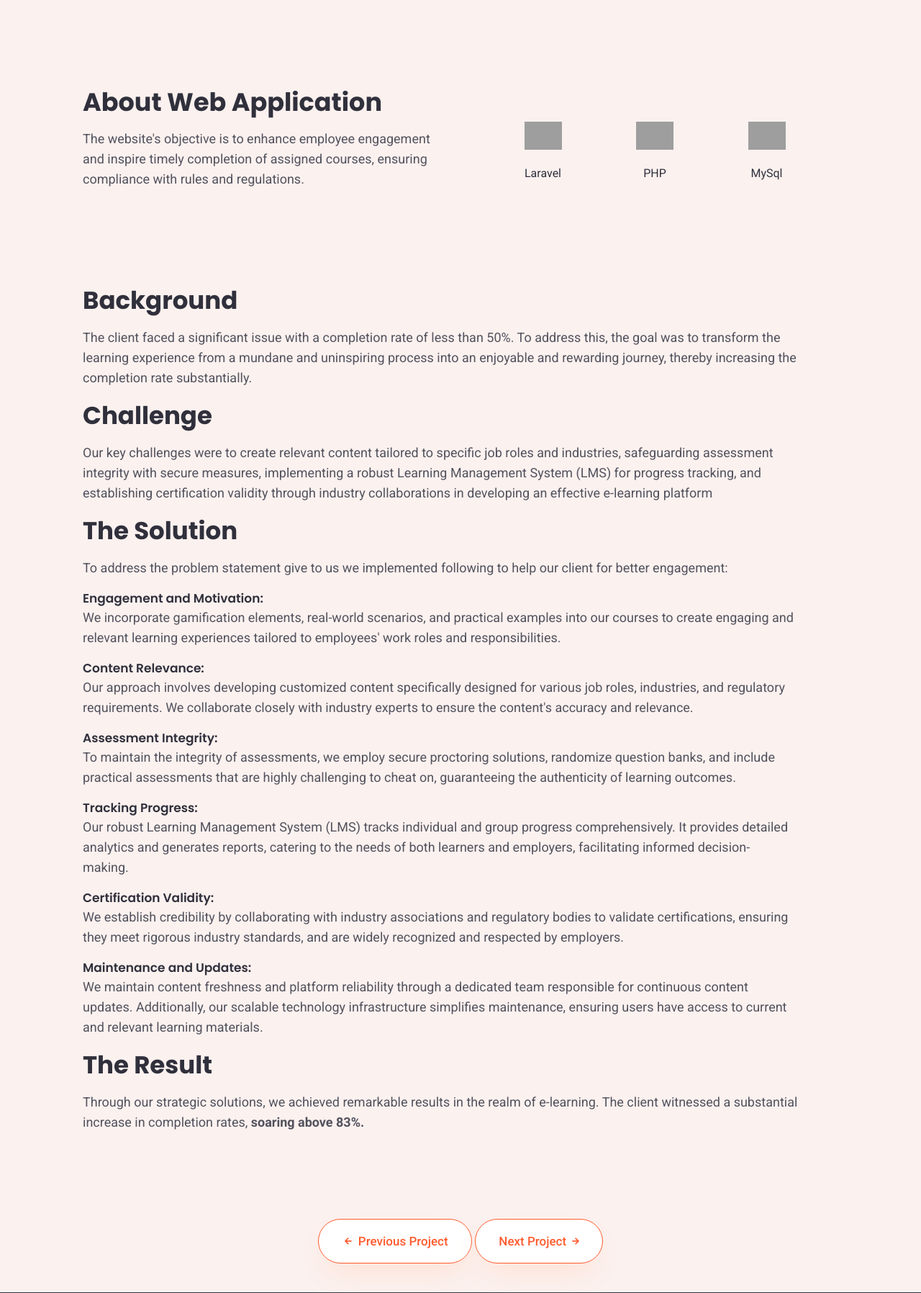
After one commit to nirlepsoft/website, a PHP site: page /portfolio-details-trace_point.php in a window 1280 px wide. The commit adds this page. Shown: the part 540-2336 px from the top of the page at 72% size. Run offline with PHP 8.4, Linux system fonts and the light colour scheme; grey boxes are pictures that could not be loaded.

Commit message:
Add trace point details and little modifications

```diff
--- /dev/null
+++ b/portfolio-details-trace_point.php
@@ -0,0 +1,149 @@
+<?php include('header.php'); ?>
+
+	   <!-- Header title -->
+<section class="header-title head-opacity" data-background="images/portfolio/TRACE-point.png">
+	<div class="container">
+	   <div class="row">
+		  <div class="col-lg-6">
+			<h1 class="mb15" data-aos="fade-up" data-aos-delay="400"> <span class="ree-text rt40">Self Learning</span> Web Apllication</h1>
+			 <p class="h-light">Learn and manage progress on your own and earn badges & certificates. </p>
+
+		  <div class="case-study-about mt30">
+
+			  <div class="csa-block">
+				  <h6>Industry</h6>
+				  <p>Self Learning</p>
+			  </div>
+
+			  <div class="csa-block">
+				  <h6>Development Type</h6>
+				  <p>Web App</p>
+			  </div>
+		  </div>
+	   </div>
+	</div>
+</div>
+ </section>
+ <!-- Header title end -->
+
+<!--about items-->
+	<section class="r-bg-a sec-pad">
+		<div class="container">
+			<div class="row">
+				<div class="col-lg-6">
+					<div class="details-port">
+						<h2 class="mb15">About Web Application</h2>
+						<p>The website's objective is to enhance employee engagement and inspire timely completion of assigned courses, ensuring compliance with rules and regulations.</p>
+					</div>
+				</div>
+
+					<div class="col-lg-6">
+						<div class="technolo-sec">
+							<div class="icon-with-title">
+								<a href="javascript:void(0)">
+									<div class="iwt-icon"> <img src="images/icons/laravel.png" alt="Laravel"> </div>
+									<div class="iwt-content">
+										<p>Laravel</p>
+									</div>
+								</a>
+							</div>
+							<div class="icon-with-title">
+								<a href="javascript:void(0)">
+									<div class="iwt-icon"> <img src="images/icons/php.png" alt="PHP"> </div>
+									<div class="iwt-content">
+										<p>PHP</p>
+									</div>
+								</a>
+							</div>
+							<div class="icon-with-title">
+								<a href="javascript:void(0)">
+									<div class="iwt-icon"> <img src="images/icons/mysql.svg" alt="MySql"> </div>
+									<div class="iwt-content">
+										<p>MySql</p>
+									</div>
+								</a>
+							</div>
+						</div>
+					</div>
+				</div>
+			</div>
+	</section>
+	<!--about items end-->
+<!--needs and solution-->
+	<section class="r-bg-a" style="padding-bottom: 40px;">
+		<div class="container">
+				<div class="row col-lg-12 m-mb30 justify">
+					<div>
+						 <h3>Background</h3>
+						 <p class="mt15">The client faced a significant issue with a completion rate of less than 50%. To address this, the goal was to
+							 transform the learning experience from a mundane and uninspiring process into an enjoyable and rewarding journey, thereby
+							 increasing the completion rate substantially.</p>
+					</div>
+					<div>
+						 <h3 class="mt15">Challenge</h3>
+						 <p class="mt15">Our key challenges were to create relevant content tailored to specific job roles and industries, safeguarding
+							  assessment integrity with secure measures, implementing a robust Learning Management System (LMS) for progress tracking,
+								and establishing certification validity through industry collaborations in developing an effective e-learning platform</p>
+					</div>
+					<div>
+						 <h3 class="mt15" >The Solution</h3>
+						 <p class="mt15" > To address the problem statement give to us we implemented following to help our client for better engagement:
+						</p>
+						<div class="row col-lg-12">
+						 <h6 class="mt15">Engagement and Motivation:</h6>
+							<p>We incorporate gamification elements, real-world scenarios, and practical examples into our courses to create engaging and
+								 relevant learning experiences tailored to employees' work roles and responsibilities.
+							</p>
+							<h6 class="mt15">Content Relevance:</h6>
+							<p>Our approach involves developing customized content specifically designed for various job roles, industries, and regulatory
+								 requirements. We collaborate closely with industry experts to ensure the content's accuracy and relevance.
+							</p>
+							<h6 class="mt15">Assessment Integrity:</h6>
+							<p>To maintain the integrity of assessments, we employ secure proctoring solutions, randomize question banks, and include
+								practical assessments that are highly challenging to cheat on, guaranteeing the authenticity of learning outcomes.
+							<h6 class="mt15">Tracking Progress:</h6>
+							<p>Our robust Learning Management System (LMS) tracks individual and group progress comprehensively. It provides detailed
+								analytics and generates reports, catering to the needs of both learners and employers, facilitating informed decision-making.
+							</p>
+							<!-- <h6 class="mt15">Customization:</h6>
+							<p>We provide a highly customizable platform, allowing organizers to tailor event pages, registration forms,
+							   and ticketing options to match their specific needs. Custom branding and theming ensure a consistent user experience.
+							</p> -->
+							<h6 class="mt15">Certification Validity:</h6>
+							<p>We establish credibility by collaborating with industry associations and regulatory bodies to validate certifications, ensuring
+								they meet rigorous industry standards, and are widely recognized and respected by employers.
+							</p>
+							<!-- <h6 class="mt15">User-Friendly Interface:</h6> -->
+							<!-- <p>The platform features an intuitive and user-friendly interface for both organizers and attendees. Clear navigation,
+								responsive design, and a mobile app enhance the user experience.
+							</p> -->
+							<h6 class="mt15">Maintenance and Updates:</h6>
+							<p>We maintain content freshness and platform reliability through a dedicated team responsible for continuous content updates.
+								 Additionally, our scalable technology infrastructure simplifies maintenance, ensuring users have access to current and relevant learning materials.
+							</p>
+						</div>
+					</div>
+					<div>
+						 <h3 class="mt15" >The Result</h3>
+						 <p class="mt15">Through our strategic solutions, we achieved remarkable results in the realm of e-learning. The client witnessed a substantial increase
+							 in completion rates, <b>soaring above 83%.
+						 </p>
+					</div>
+				</div>
+				<div class="row justify-content-center mt60">
+					<div class="col-lg-6">
+						<div class="center-btn big-txt">
+							<a href="portfolio-details-paint.php" class="ree-btn  ree-btn-grdt2"><i class="fas fa-arrow-left fa-btn mr5"></i> Previous Project </a>
+							<a href="#" class="ree-btn  ree-btn-grdt2"> Next Project <i class="fas fa-arrow-right fa-btn"></i></a>
+
+						</div>
+					</div>
+					</div>
+
+		</div>
+	</section>
+<!--needs and solution end-->
+
+
+
+<?php include('footer.php'); ?>
```
Also changed, not shown: portfolio-details-paint.php (+15 -6 lines), portfolio.php (+24 -24 lines).
